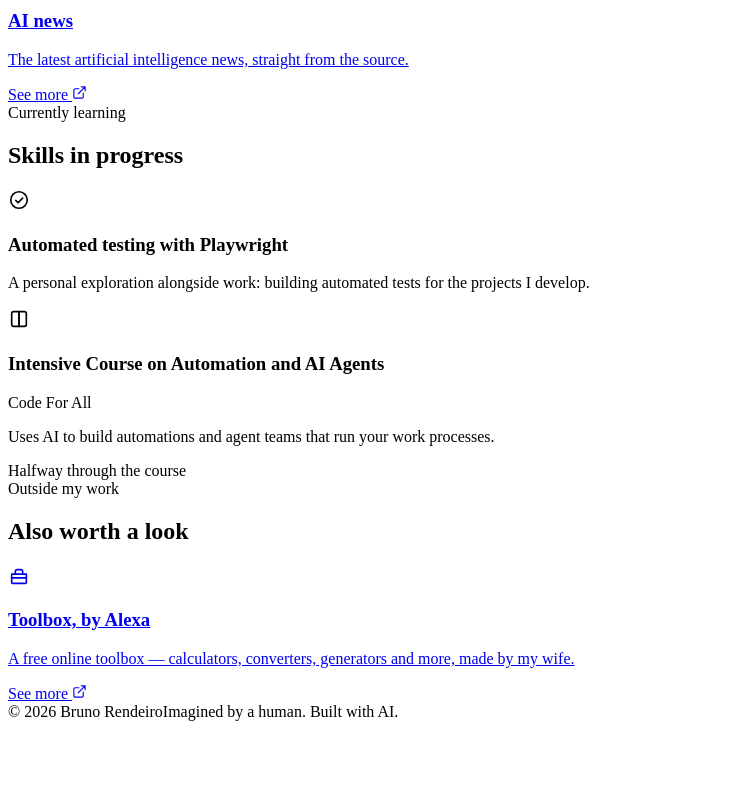
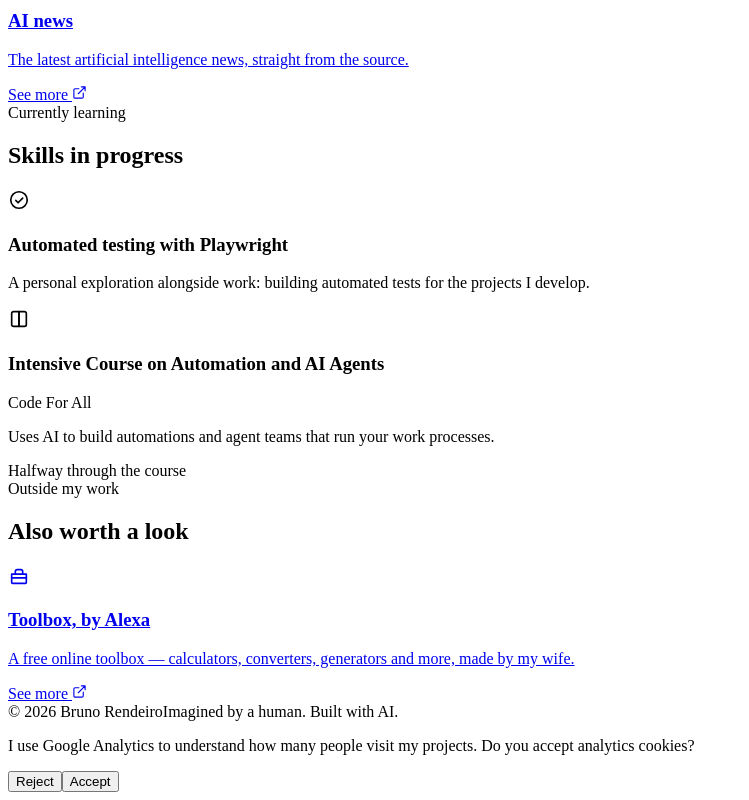
Before and after one commit to brunorendeiro/vibe-portfolio, a React (Vite) app: page / in a window 1280 px wide. Shown: the part 1644-2444 px from the top of the page, without its empty margins (0-749 px from the left). Before the commit the page ends 2373 px from the top, so only its background shows below. Built offline with nearby package versions, Linux system fonts and the light colour scheme; the HTML template or start-up script is replaced by a standard one.

Commit message:
Add Google Analytics 4 with cookie consent banner
Loads GA4 only after explicit consent, storing the choice in
localStorage; declines by default until the user opts in.

```diff
--- a/src/App.tsx
+++ b/src/App.tsx
@@ -2,6 +2,8 @@
 import { projects, type Project, type ProjectGlyph } from './data/apps'
 import { getProjectDescription } from './data/projectText'
 import { categoryLabels, detectLocale, locales, statusLabels, ui, type CategoryKey, type Locale } from './i18n'
+import { getStoredConsent, loadAnalytics } from './analytics'
+import CookieConsent from './CookieConsent'
 
 type Route = '/' | '/apps'
 type Filter = 'all' | CategoryKey
@@ -332,6 +334,10 @@
   useEffect(() => { setMenuOpen(false) }, [route])
 
   useEffect(() => {
+    if (getStoredConsent() === 'granted') loadAnalytics()
+  }, [])
+
+  useEffect(() => {
     if (!menuOpen) return
     const closeOnEscape = (event: KeyboardEvent) => {
       if (event.key === 'Escape') setMenuOpen(false)
@@ -344,5 +350,6 @@
     <NavBar route={route} navigate={navigate} theme={theme} toggleTheme={toggleTheme} locale={locale} setLocale={setLocale} open={menuOpen} setOpen={setMenuOpen} />
     {route === '/' ? <Dashboard navigate={navigate} locale={locale} /> : <AppsPage locale={locale} />}
     <footer><span>© {new Date().getFullYear()} Bruno Rendeiro</span><span>{t.footerTagline}</span></footer>
+    <CookieConsent locale={locale} />
   </div>
 }
--- /dev/null
+++ b/src/CookieConsent.tsx
@@ -0,0 +1,29 @@
+import { useEffect, useState } from 'react'
+import { getStoredConsent, setConsent } from './analytics'
+import { ui, type Locale } from './i18n'
+
+export default function CookieConsent({ locale }: { locale: Locale }) {
+  const [visible, setVisible] = useState(false)
+  const t = ui[locale]
+
+  useEffect(() => {
+    setVisible(getStoredConsent() === null)
+  }, [])
+
+  if (!visible) return null
+
+  const decide = (value: 'granted' | 'denied') => {
+    setConsent(value)
+    setVisible(false)
+  }
+
+  return (
+    <div className="cookie-consent" role="dialog" aria-live="polite" aria-label={t.cookieTitle}>
+      <p>{t.cookieBody}</p>
+      <div className="cookie-actions">
+        <button className="cookie-reject" onClick={() => decide('denied')}>{t.cookieReject}</button>
+        <button className="cookie-accept" onClick={() => decide('granted')}>{t.cookieAccept}</button>
+      </div>
+    </div>
+  )
+}
--- /dev/null
+++ b/src/analytics.ts
@@ -0,0 +1,36 @@
+const GA_MEASUREMENT_ID = 'G-8PWRSD62T'
+const CONSENT_KEY = 'portfolio-analytics-consent'
+
+declare global {
+  interface Window {
+    dataLayer: unknown[]
+  }
+}
+
+export type Consent = 'granted' | 'denied'
+
+export function getStoredConsent(): Consent | null {
+  const stored = window.localStorage.getItem(CONSENT_KEY)
+  return stored === 'granted' || stored === 'denied' ? stored : null
+}
+
+export function loadAnalytics() {
+  if (document.getElementById('ga4-script')) return
+  const script = document.createElement('script')
+  script.id = 'ga4-script'
+  script.async = true
+  script.src = `https://www.googletagmanager.com/gtag/js?id=${GA_MEASUREMENT_ID}`
+  document.head.appendChild(script)
+
+  window.dataLayer = window.dataLayer || []
+  function gtag(...args: unknown[]) {
+    window.dataLayer.push(args)
+  }
+  gtag('js', new Date())
+  gtag('config', GA_MEASUREMENT_ID)
+}
+
+export function setConsent(value: Consent) {
+  window.localStorage.setItem(CONSENT_KEY, value)
+  if (value === 'granted') loadAnalytics()
+}
--- a/src/i18n.ts
+++ b/src/i18n.ts
@@ -101,6 +101,10 @@
   friendsTitle: string
   toolboxTitle: string
   toolboxBody: string
+  cookieTitle: string
+  cookieBody: string
+  cookieAccept: string
+  cookieReject: string
 }
 
 export const ui: Record<Locale, UiStrings> = {
@@ -175,6 +179,10 @@
     friendsTitle: 'Também vale a pena espreitar',
     toolboxTitle: 'Toolbox, por Alexa',
     toolboxBody: 'Uma caixa de ferramentas online gratuita — calculadoras, conversores, geradores e mais, feita pela minha mulher.',
+    cookieTitle: 'Cookies',
+    cookieBody: 'Uso o Google Analytics para perceber quantas pessoas visitam os meus projetos. Aceitas cookies analíticos?',
+    cookieAccept: 'Aceitar',
+    cookieReject: 'Recusar',
   },
   en: {
     goHome: 'Go to homepage',
@@ -247,6 +255,10 @@
     friendsTitle: 'Also worth a look',
     toolboxTitle: 'Toolbox, by Alexa',
     toolboxBody: 'A free online toolbox — calculators, converters, generators and more, made by my wife.',
+    cookieTitle: 'Cookies',
+    cookieBody: 'I use Google Analytics to understand how many people visit my projects. Do you accept analytics cookies?',
+    cookieAccept: 'Accept',
+    cookieReject: 'Reject',
   },
   de: {
     goHome: 'Zur Startseite',
@@ -319,5 +331,9 @@
     friendsTitle: 'Auch einen Blick wert',
     toolboxTitle: 'Toolbox, von Alexa',
     toolboxBody: 'Eine kostenlose Online-Toolbox — Rechner, Umrechner, Generatoren und mehr, gemacht von meiner Frau.',
+    cookieTitle: 'Cookies',
+    cookieBody: 'Ich verwende Google Analytics, um zu verstehen, wie viele Menschen meine Projekte besuchen. Akzeptierst du Analyse-Cookies?',
+    cookieAccept: 'Akzeptieren',
+    cookieReject: 'Ablehnen',
   },
 }
--- a/src/styles.css
+++ b/src/styles.css
@@ -234,6 +234,14 @@
   footer { gap: 18px; flex-direction: column; padding: 22px 20px; }
 }
 
+.cookie-consent { position: fixed; z-index: 50; left: 20px; right: 20px; bottom: 20px; display: flex; flex-wrap: wrap; align-items: center; gap: 16px; max-width: 640px; margin: 0 auto; padding: 18px 20px; border: 2px solid var(--text); border-radius: var(--radius); background: var(--panel); box-shadow: 6px 6px 0 0 var(--shadow); }
+.cookie-consent p { flex: 1 1 260px; margin: 0; font-size: 13px; color: var(--muted); }
+.cookie-actions { display: flex; gap: 10px; }
+.cookie-actions button { padding: 9px 16px; border: 2px solid var(--text); border-radius: 8px; font-weight: 700; font-size: 13px; cursor: pointer; transition: transform .15s ease; }
+.cookie-actions button:hover { transform: translate(-2px, -2px); }
+.cookie-reject { background: none; color: var(--text); }
+.cookie-accept { background: var(--accent-2); color: #171410; }
+
 @media (prefers-reduced-motion: reduce) {
   *, *::before, *::after { scroll-behavior: auto !important; animation-duration: .01ms !important; animation-iteration-count: 1 !important; transition-duration: .01ms !important; }
 }
```
